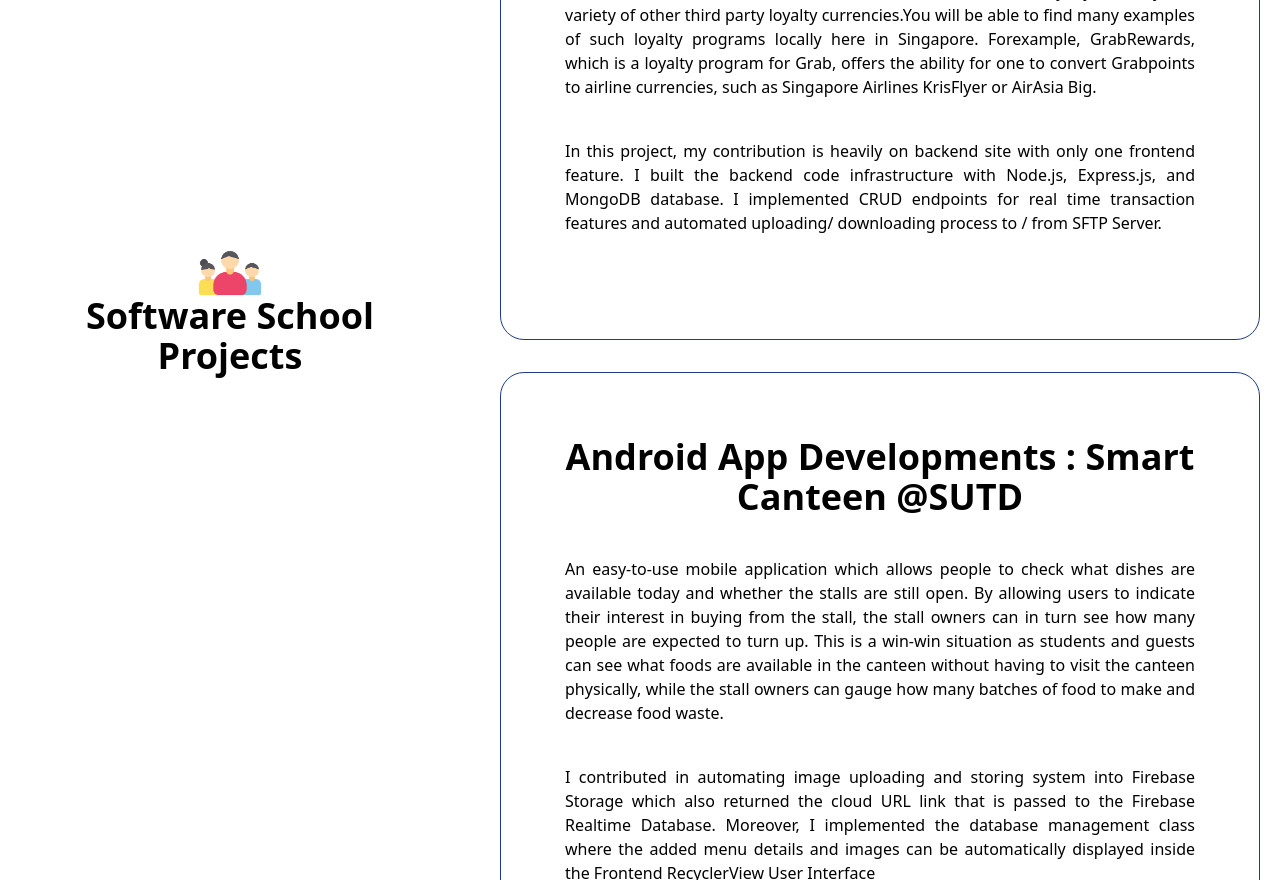
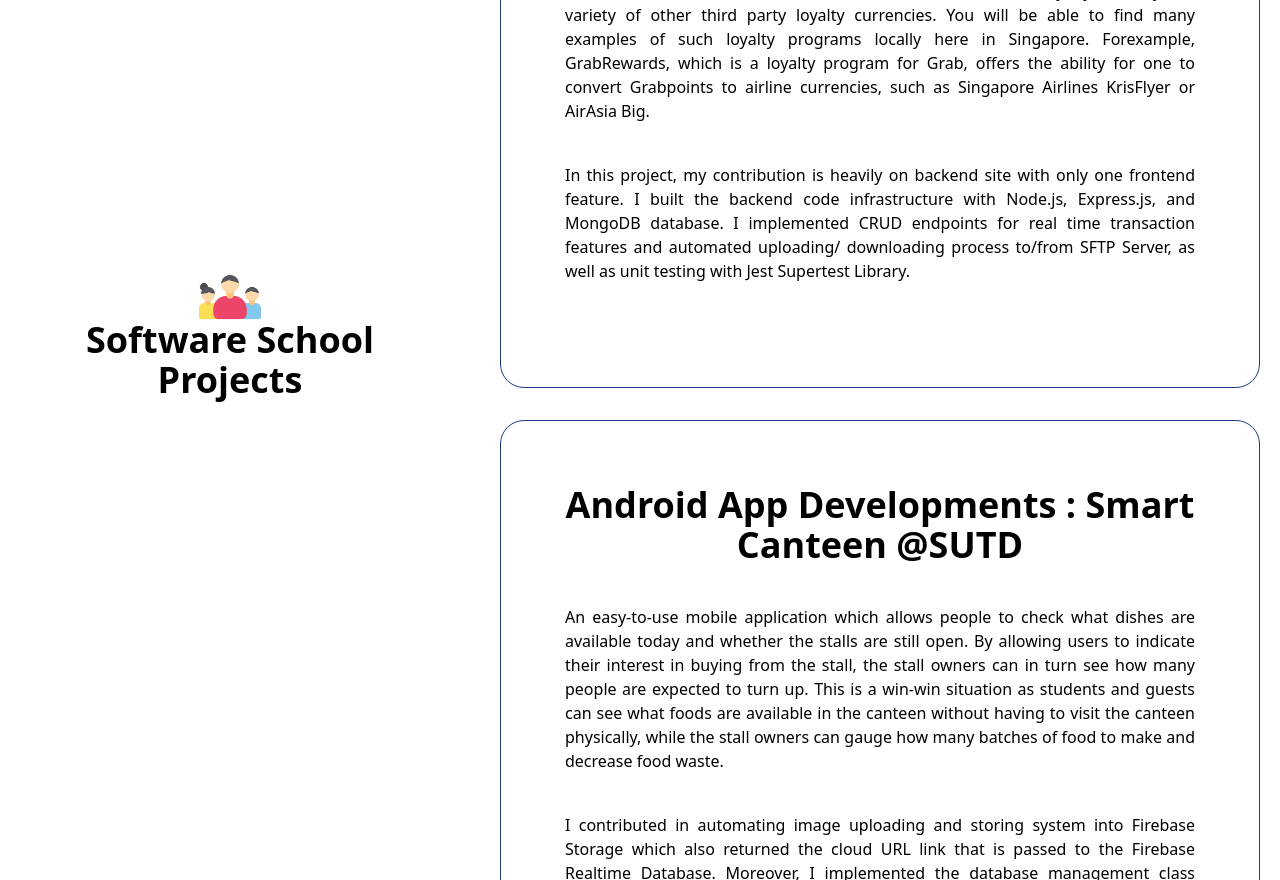
Before and after one commit to erickch123/erick-website, a React (Create React App) app: page /Coding in a window 1280 px wide. Shown: the part 1920-2800 px from the top of the page. Built offline with nearby package versions, Linux system fonts and the light colour scheme.

Commit message:
fix details

```diff
--- a/src/components/BlockCoding.js
+++ b/src/components/BlockCoding.js
@@ -24,39 +24,39 @@ export default function BlockCodingHeader() {
 const SoftwareProjectDetails = [
     {
         title: "Website: Ascenda Loyalty Program Marketplace",
-        description: "Ascenda Loyalty operates an API based Loyalty Points Marketplace which facilitates easy and seamless loyalty currency transfers between multiple loyalty programs. Customers of our loyalty points marketplace product are typically loyalty programs that want to offer their customers abilities toconvert their own loyalty currency to a variety of other third party loyalty currencies.You will be able to find many examples of such loyalty programs locally here in Singapore. Forexample, GrabRewards, which is a loyalty program for Grab, offers the ability for one to convert Grabpoints to airline currencies, such as Singapore Airlines KrisFlyer or AirAsia Big.",
-        contribution: "In this project, my contribution is heavily on backend site with only one frontend feature. I built the backend code infrastructure with Node.js, Express.js, and MongoDB database. I implemented CRUD endpoints for real time transaction features and automated uploading/ downloading process to / from SFTP Server."
+        description: "Ascenda Loyalty operates an API based Loyalty Points Marketplace which facilitates easy and seamless loyalty currency transfers between multiple loyalty programs. Customers of our loyalty points marketplace product are typically loyalty programs that want to offer their customers abilities toconvert their own loyalty currency to a variety of other third party loyalty currencies. You will be able to find many examples of such loyalty programs locally here in Singapore. Forexample, GrabRewards, which is a loyalty program for Grab, offers the ability for one to convert Grabpoints to airline currencies, such as Singapore Airlines KrisFlyer or AirAsia Big.",
+        contribution: "In this project, my contribution is heavily on backend site with only one frontend feature. I built the backend code infrastructure with Node.js, Express.js, and MongoDB database. I implemented CRUD endpoints for real time transaction features and automated uploading/ downloading process to/from SFTP Server, as well as unit testing with Jest Supertest Library."
     },
     {
         title: "Android App Developments : Smart Canteen @SUTD",
         description: " An easy-to-use mobile application which allows people to check what dishes are available today and whether the stalls are still open. By allowing users to indicate their interest in buying from the stall, the stall owners can in turn see how many people are expected to turn up. This is a win-win situation as students and guests can see what foods are available in the canteen without having to visit the canteen physically, while the stall owners can gauge how many batches of food to make and decrease food waste.",
-        contribution: " I contributed in automating image uploading and storing system into Firebase Storage which also returned the cloud URL link that is passed to the Firebase Realtime Database. Moreover, I implemented the database management class where the added menu details and images can be automatically displayed inside the Frontend RecyclerView User Interface",
+        contribution: " I contributed in automating image uploading and storing system into Firebase Storage which also returned the cloud URL link that is passed to the Firebase Realtime Database. Moreover, I implemented the database management class where the added menu details and images can be automatically displayed inside the Frontend RecyclerView User Interface.",
     },
 
 ]
 const DataProjectDetails = [
     {
         title: "Machine Learning : Hate Speech Classification",
-        description: "Final Project in Machine Learning Course to create the best model and compete with other groups",
-        contribution: "From the provided cleaned data with TF-IDF implementation, I explored the best prediction model among SVM, Random Forest, ExtraTree, XGBoost, and Adaboost Algorithm"
+        description: "Final Project in Machine Learning Course to create the best model and compete with other groups.  ",
+        contribution: "From the provided cleaned data with TF-IDF implementation, I tried to implement the best prediction model by exploring SVM, Random Forest, ExtraTree, XGBoost, and Adaboost Algorithms and eventually used SVM with self-customsied kernel function."
     },
     {
         title: "Machine Learning : Covid-19 Death Prediction",
-        description: "Final Project in Data Driven World Course with two problem statements and we splitted among our group",
-        contribution: "In this project, I cleaned the World Covid-19 Data sourced from Kaggle with Pandas and Numpy Python Library and built a Linear regression model with 90 percent accuracy against the number of total cases, total tests,vaccination rates, population, without implementing Scikit Library"
+        description: "Final Project in Data Driven World Course with two problem statements and we splitted among our group.",
+        contribution: "In this project, I cleaned the World Covid-19 Data sourced from Kaggle with Pandas and Numpy Python Library and built a Linear regression model with 90 percent accuracy against the number of total cases, total tests, vaccination rates, population, without implementing Scikit Library."
     },
 ]
 
 const CompetitionDetails = [
     {
         title: "Third Place in DBS Bank Design and Artificial Intelligence Challenge",
-        description: "Competition held by SUTD and DBS Bank to predict a promising credit card",
+        description: "Competition held by SUTD and DBS Bank to predict a promising credit card.",
         contribution: "Proposed a credit card to target young working adults aged 25-33 which has the highest tendency to acquire new credit cards based on the several Machine Learning Training Models using Scikit Library"
     },
     {
         title: "PSA Hackathon CodeSprint 2022 ",
-        description: " Proposed a solution for one out of 10 problem statements, which is to develop a means to track and ensure port users travel only to the designated locations and leave the port once their jobs have been completed.",
-        contribution: "We built a website with MERN (MongoDb, Express, Node, React) stack and Twilio that consist of security dashboard and internal form submission that is integrated with Whatsapp Messaging"
+        description: " Proposed a solution for 1 out of 10 problem statements, which is to develop a means to track and ensure port users travel only to the designated locations and leave the port once their jobs have been completed.",
+        contribution: "We built a website with MERN (MongoDb, Express, Node, React) stack and Twilio that consist of security dashboard and internal form submission that is integrated with Whatsapp Messaging."
     },
 
 ]
@@ -68,8 +68,8 @@ const OutsideProjectDetails = [
     },
     {
         title: "Swapswipe",
-        description:"Swapswipe is a sustainable platform to swap or buy pre-loved books. I joined the team for Youth Action Plan Competition by National Youth Corps Singapore and won SGD 27,000 Grant in the category of ‘Environment & Sustainability",
-        contribution:"I revamped the landing pages by splitting one long page into several menus, modifying the user interface and features pages under PHP/Laravel Web framework, JQuery, Bootstrap, and Docker Container"
+        description:"Swapswipe is a sustainable platform to swap or buy pre-loved books. I joined the team for Youth Action Plan Competition by National Youth Corps Singapore and won SGD 27,000 Grant in the category of ‘Environment & Sustainability.",
+        contribution:"I revamped the landing pages by splitting one long page into several menus, modifying the user interface and features pages under PHP/Laravel Web framework, JQuery, Bootstrap, and Docker Container."
     }
 
 ]
@@ -77,12 +77,12 @@ const PersonalProjectDetails = [
     {
         title: "This Website",
         description: "As mentioned, this website is for me to showcase what I've done, not only in software engineering projects but my other hobbies as well. And one more thing, I still prefer backend compared to frontend 😀.",
-        contribution: "The website is built with React Js framework and Tailwind CSS"
+        contribution: "The website is built with React Js Framework and Tailwind CSS."
     },
     {
         title: "Web Scraping",
-        description: "My First ever attemp of coding project outside of school during my term 2 in university",
-        contribution: "I used a Python library called Beautiful Soup to scrap list of software engineer jobs hiring into a csv file"
+        description: "My First ever attemp of coding project outside of school during my Term 2 in university.",
+        contribution: "I used a Python library called Beautiful Soup to scrap list of software engineer jobs hiring into a csv file."
     },
 
 ]
@@ -90,8 +90,8 @@ const PersonalProjectDetails = [
 const InternshipDetails = [
     {
         title: "Backend Software Engineer at Mediacorp",
-        description: "Mediacorp is a nationwide and worldwide broadcasting company in Singapore. I am currently serving 16 weeks of internship at Digital and Web Development Team, specifically meConnect SSO Platform",
-        contribution: "The skills that I have learned consist of Web API Infrastructure with .NET Core/C#, CI/CD with Jenkins, Unit Testing with PHPUnit, as well as Braze Platform for Emailing System"
+        description: "Mediacorp is a nationwide and worldwide broadcasting company in Singapore. I am currently serving 16 weeks of internship at Digital and Web Development Team, specifically meConnect SSO Platform.",
+        contribution: "The skills that I have learned consist of Web API Infrastructure with .NET Core/C#, CI/CD with Jenkins, Unit Testing with PHPUnit, as well as Braze Platform for Emailing System."
     },
 
 ];
--- a/src/components/CoffeeComponent.js
+++ b/src/components/CoffeeComponent.js
@@ -29,7 +29,7 @@ export default function CoffeeComponent() {
         header = "Coffees I have Roasted my Own"
         description = "I happened to get free Rwanda Sample Beans from Singapore Coffee Association. I roasted them with Ikawa Roaster at Compound Coffee, $2 per 50 gr. During my first time, I asked my friend to help because I have no idea about coffee roasting knowledge"
       />
-      <div class="grid md:grid-cols-3 m-20">
+      <div class="grid md:grid-cols-3 lg:m-5">
         {RoastBeansList.map((beans)=>{
           const{beansName,roaster,altitude,varietal,process,tastingnotes,personalremarks,beanspicture} = beans;
           return(
@@ -79,7 +79,7 @@ const HomeBrewBeansList= [
   {
     beansName :"Ethiopia Yirgacheffe Gedeb",
     roaster: "Cumulo Coffee, Singapore",
-    altitude :"",
+    altitude :"1800-2200",
     varietal : "Heirloom",
     process : "Washed",
     tastingnotes : "Lemon Verbena, Tangerine, Lemon Grass, Black Tea, Citrus Blossom",
@@ -92,7 +92,7 @@ const HomeBrewBeansList= [
     altitude:"1200-1600",
     varietal : "Mixed",
     process : "Extended Natural",
-    tastingnotes : "Peach, Blackberry,Chocolate",
+    tastingnotes : "Grapefruit, Ripe Peach,Bittersweet Chocolate",
     personalremarks : "Strong Lychee flavour, funky, the best Indo Beans Ive tried",
     beanspicture: require('../images/Coffee/PeopleTemple-AcehExtended.jpeg'),
   },{
--- a/src/components/PhotographyContent.js
+++ b/src/components/PhotographyContent.js
@@ -1,6 +1,6 @@
 export default function PhotographyContent(props) {
 
-    const description = "     I don't have any other platform where I post my portfolio. I often shots scenery either city or nature, and a bit of portrait and product photography. I am also open to explore about wedding/graduation photography if I have the chance to work part-time from the more experienced person. For Instagram, I intentionally decide what pictures to post so they match the IG-feed style so sometimes it is hard for me to choose and I even don't post several good shots. Nowadays, I only use my phone since I prioritise bringing my laptop for study instead of taking pictures. But I will definitely bring camera during my exchange program in Sweden soon!";
+    const description = "     I don't have any other platform where I post my portfolio. I often shots scenery either city or nature, and a bit of portrait and product photography. I am also open to explore about wedding/graduation photography if I have the chance to work part-time from the more experienced person. For Instagram, I intentionally decide what pictures to post so they match the IG-feed style so sometimes it is hard for me to choose and I don't even post several good shots. Nowadays, I only use my phone since I prioritise bringing my laptop for studying instead of taking pictures. But I will definitely bring camera during my exchange program in Sweden soon!";
     const {
         image, logo
     } = props
--- a/src/pages/About.js
+++ b/src/pages/About.js
@@ -36,17 +36,17 @@ const AboutContent = [
   {
     logo: require('../images/target.png'),
     header:"What is the purpose",
-    description: "  I want to have engaging conversations with people who have the same interests with me and open up more opportunities and collaborations. I also feel that it's difficult to say everything about me to my friends, so in this website people may know 60-70% of myself. A bonus point is that I'll be happy if someone get inspired",
+    description: "  I want to have engaging conversations with people who have the same interests with me and open up more opportunities and collaborations. I also feel that it's difficult to say everything about me to my friends, so in this website people may know 50-60% of myself. A bonus point is that I'll be happy if someone get inspired.",
   },
   {
     logo: require('../images/rocket.png'),
     header:"What I am aiming in the near future",
-    description: "Spend more time on any of my hobbies before studying 24/7 again in September 2023. Because there is more study-life balance during internship and exchange. I'm also doing something new which is creating TikTok account called Coffeecodingcamera and planning to write articles on Medium",
+    description: "Spend more time on any of my hobbies before studying 24/7 again in September 2023. Because there is more study-life balance during internship and exchange. I'm also doing something new which is creating TikTok account called Coffeecodingcamera and planning to write articles on Medium.",
   },
   {
     logo: require('../images/workinprogress.png'),
     header:"Work in Progress for Website",
-    description: "I will have each dedicate page for Promo Code, Leadership, Sustainability, Books I have read, Basketball, Library Visit, Writing, Podcast, and maybe other stuff that I have been doing but I don't even remember.",
+    description: "I will have each dedicate page for promo code, sustainability, books I have read, basketball, library visit, writing, podcast, and maybe other stuff that I have been doing but I don't even remember.",
   },
 
 ]
```
Also changed, not shown: src/components/LeadershipBlock.js (+8 -8 lines), src/components/VentureCapitalBlock.js (+5 -5 lines), src/pages/VentureCapital.js (+0 -11 lines).
